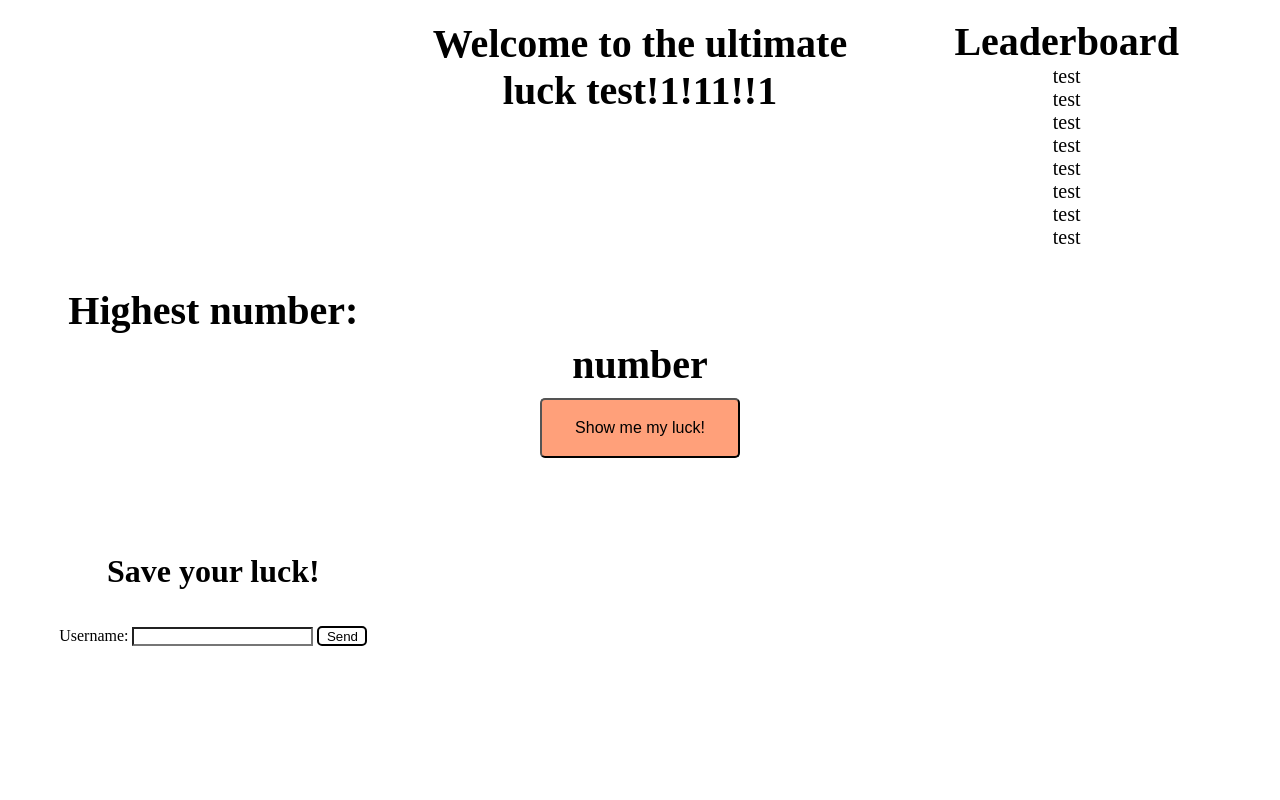
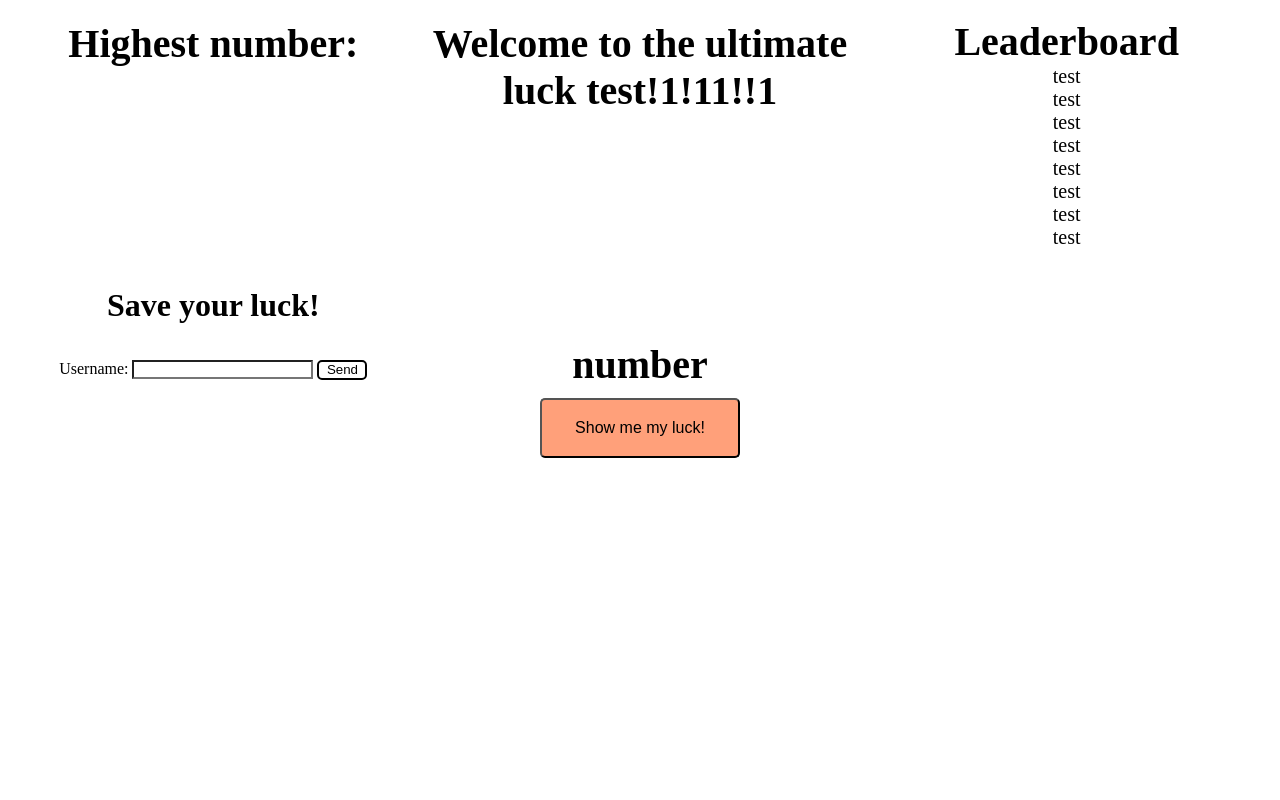
Before and after one commit to CaioaPy/The-Ultimate-Luck-Test, a plain HTML site: page src/index.html in a window 1280 px wide. Drawn offline with Linux system fonts and the light colour scheme.

Commit message:
changed grids

```diff
--- a/src/style.css
+++ b/src/style.css
@@ -26,7 +26,7 @@ h1#title{
 
 div.user{
     grid-column: 1;
-    grid-row: 2;
+    grid-row: 1;
     text-align: center;
     margin-top: 20px;
 }
@@ -41,7 +41,7 @@ h1#highH1{
 
 div.userRegister{
     grid-column: 1;
-    grid-row: 3;
+    grid-row: 2;
     text-align: center;
     margin-top: 20px;
 }
```
